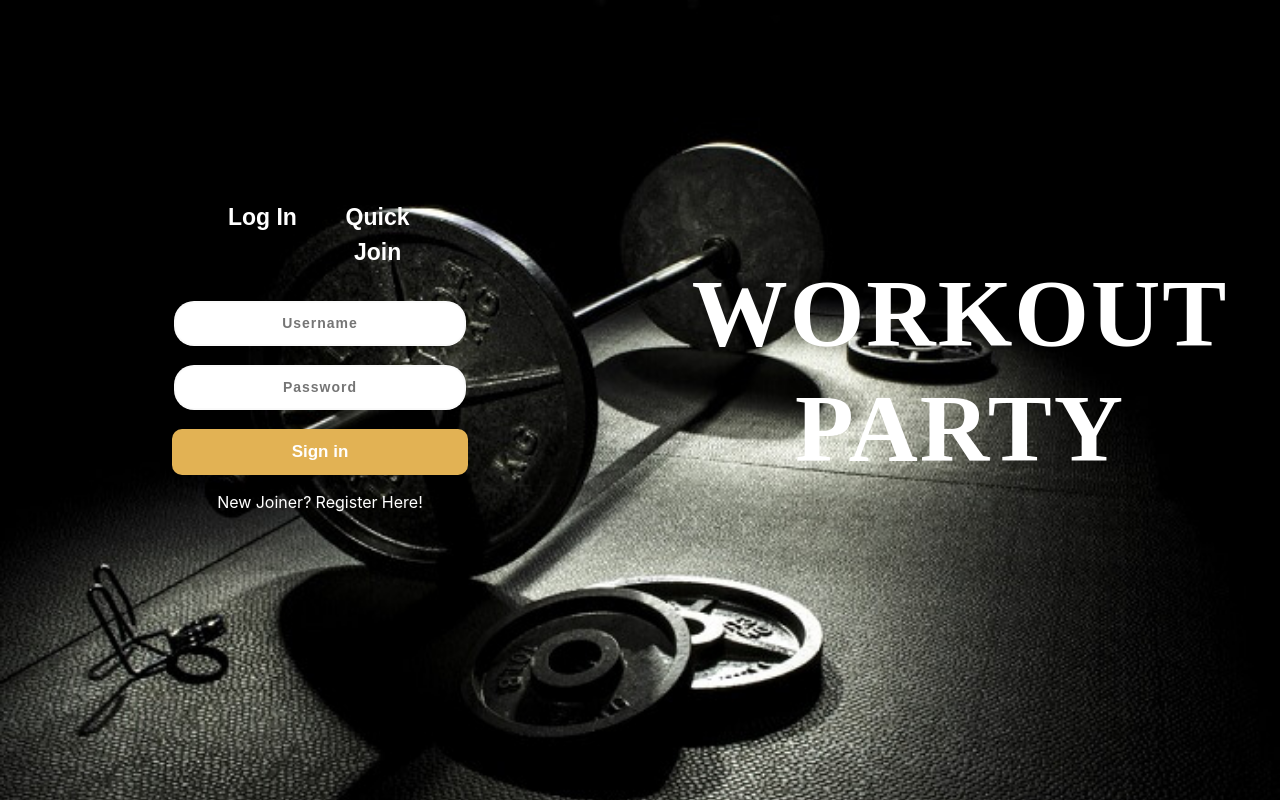
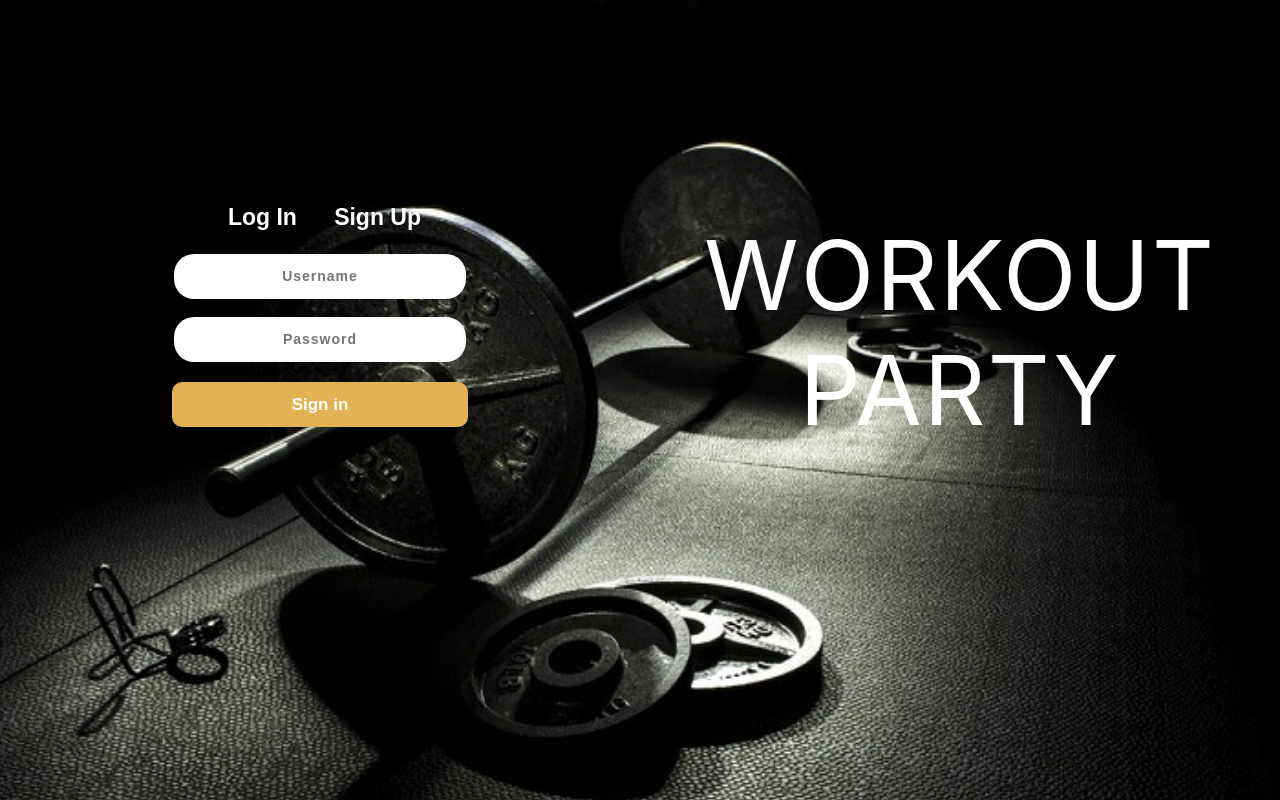
Before and after one commit to royleochan/workout-party, a React (Create React App) app: page / in a window 1280 px wide. Built offline with nearby package versions, Linux system fonts and the light colour scheme; what aws-amplify would draw is missing.

Commit message:
Add authentication

```diff
--- a/package.json
+++ b/package.json
@@ -19,6 +19,8 @@
     "react-component-countdown-timer": "^0.1.8",
     "react-countdown": "^2.2.1",
     "react-dom": "^16.13.1",
+    "react-hook-form": "^6.8.2",
+    "react-icons": "^3.11.0",
     "react-jutsu": "^2.2.0",
     "react-native-timekeeper": "^1.0.4",
     "react-redux": "^7.2.1",
--- a/src/containers/LoginPage/Login.css
+++ /dev/null
@@ -1,113 +0,0 @@
-
-.login-body {
-    background-image: url("background.jpg");
-    background-repeat: no-repeat;
-    background-size: cover;
-}
-
-.main {
-    background-color: transparent;
-    width: 60%;
-    height: 400px;
-    margin-top: 25%;
-    margin-left:20%;
-    border-radius: 1.5em;
-}
-
-.sign {
-    padding-top: 40px;
-    color: white;
-    background-color:transparent;
-    border:none;
-    font-family: 'Ubuntu', sans-serif;
-    font-weight: bold;
-    font-size: 23px;
-    float:"left";
-}
-
-.sign:hover {
-    text-decoration:underline;
-}
-
-.sign:focus {
-    outline:none;
-}
-
-
-.un {
-width: 76%;
-color: rgb(38, 50, 56);
-font-weight: 700;
-font-size: 14px;
-letter-spacing: 1px;
-padding: 10px 20px;
-border: none;
-border-radius: 20px;
-outline: none;
-box-sizing: border-box;
-border: 2px solid rgba(0, 0, 0, 0.02);
-margin: 8% 12% 5% 12%;
-text-align: center;
-font-family: 'Ubuntu', sans-serif;
-}
-
-form.form1 {
-    padding-top: 40px;
-}
-
-.pass {
-        width: 76%;
-color: rgb(38, 50, 56);
-font-weight: 700;
-font-size: 14px;
-letter-spacing: 1px;
-padding: 10px 20px;
-border: none;
-border-radius: 20px;
-outline: none;
-box-sizing: border-box;
-border: 2px solid rgba(0, 0, 0, 0.02);
-text-align: center;
-margin: 0% 12% 5% 12%;
-font-family: 'Ubuntu', sans-serif;
-}
-
-
-.un:focus, .pass:focus {
-    border: 2px solid rgba(0, 0, 0, 0.18) !important;
-
-}
-
-.submit {
-  cursor: pointer;
-    border-radius: 10px;
-    color: #fff;
-    background: #E2B254;
-    border: 0;
-    padding-left: 120px;
-    padding-right:120px;
-    padding-bottom: 10px;
-    padding-top: 10px;
-    font-family: 'Ubuntu', sans-serif;
-    font-size: 17px;
-    font-weight:bold;
-    box-shadow: 0 0 20px 1px rgba(0, 0, 0, 0.04);
-}
-
-.forgot {
-    text-shadow: 0px 0px 3px rgba(117, 117, 117, 0.12);
-    color: white;
-    padding-top: 15px;
-}
-
-a {
-    text-shadow: 0px 0px 3px rgba(117, 117, 117, 0.12);
-    color: white;
-    text-decoration: none
-}
-
-.error {
-    margin-top:10%;
-    text-align:center;
-    width:100%;
-}
--- a/src/containers/LoginPage/Login.js
+++ b/src/containers/LoginPage/Login.js
@@ -1,104 +1,214 @@
-import React from "react";
-import "./Login.css";
+import React, { useState } from "react";
+import { Auth } from "aws-amplify";
+import { useForm } from "react-hook-form";
+import "./Login.scss";
 
-class Login extends React.Component {
-  state = { error: false, type: "sign" };
+const Login = () => {
+  const [isLogin, setIsLogin] = useState(true);
+  const [isSignup, setIsSignUp] = useState(false);
+  const [isValidate, setIsValidate] = useState(false);
+  const [formState, setFormState] = useState({});
+  const { register, handleSubmit, errors } = useForm({ mode: "onBlur" });
 
-  componentDidMount() {
-    document.body.className = "login-body"; // Set the style
-  }
+  const {
+    register: register2,
+    errors: errors2,
+    handleSubmit: handleSubmit2,
+  } = useForm({
+    mode: "onBlur",
+  });
 
-  handleSubmit = (e) => {
-    e.preventDefault();
-    if (
-      e.target.name.value === "testuser" &&
-      e.target.pass.value === "testuser"
-    ) {
+  const handleLogin = async (data, event) => {
+    event.preventDefault();
+
+    try {
+      await Auth.signIn(formState.username, formState.password);
       window.location.href = "/home";
-    } else {
-      this.setState({ error: true });
+    } catch (error) {
+      alert(error.message);
     }
   };
 
-  render() {
+  const handleSignUp = async (data, event) => {
+    event.preventDefault();
+    console.log(formState);
+
+    try {
+      const newUser = await Auth.signUp({
+        username: formState.username,
+        password: formState.password,
+        attributes: {
+          email: formState.email,
+          name: formState.name,
+          preferred_username: formState.username,
+        },
+      });
+      setIsSignUp(false);
+      setIsValidate(true);
+    } catch (error) {
+      alert(error.message);
+    }
+  };
+
+  const handleConfirmation = async (event) => {
+    console.log(formState.code);
+    event.preventDefault();
+
+    try {
+      await Auth.confirmSignUp(formState.username, formState.code);
+      await Auth.signIn(formState.username, formState.password);
+      window.location.href = "/home";
+    } catch (error) {
+      alert(error.message);
+    }
+  };
+
+  const handleChange = (event) => {
+    setFormState({ ...formState, [event.target.name]: event.target.value });
+  };
+
   return (
-      <div>
+    <div className="login-body">
       <div style={{ float: "left", width: "50%" }}>
         <div className="main">
           <div style={{ float: "left", width: "30%", marginLeft: "20%" }}>
             <button
-                onClick={(e) => this.setState({ type: "sign" })}
               className="sign"
               align="center"
+              onClick={() => {
+                setIsLogin(true);
+                setIsSignUp(false);
+              }}
             >
               Log In
             </button>
           </div>
           <div style={{ float: "left", width: "30%" }}>
             <button
-                onClick={(e) => this.setState({ type: "join" })}
               className="sign"
               align="center"
+              onClick={() => {
+                setIsLogin(false);
+                setIsSignUp(true);
+              }}
             >
-                Quick Join
+              Sign Up
             </button>
           </div>
-            {this.state.type === "sign" && (
-              <form className="form1" onSubmit={this.handleSubmit}>
-                {this.state.error && (
-                  <div className="error">
-                    <p style={{ color: "red" }}>
-                      Wrong Username and Password. Please try again.
-                    </p>
-                  </div>
-                )}
+          {isLogin && (
+            <form key={1} onSubmit={handleSubmit(handleLogin)}>
               <input
+                id="username"
                 className="un "
                 type="text"
                 align="center"
                 placeholder="Username"
-                  name="name"
+                name="username"
+                ref={register({ required: true })}
+                onChange={handleChange}
               />
+              {errors.name && <p className="error">Required</p>}
               <input
+                id="password"
                 className="pass"
                 type="password"
                 align="center"
                 placeholder="Password"
-                  name="pass"
+                name="password"
+                ref={register({ required: true })}
+                onChange={handleChange}
               />
+              {errors.name && <p className="error">Required</p>}
               <button className="submit" type="submit" align="center">
                 Sign in
               </button>
-                <p className="forgot" align="center">
-                  <a href="/">New Joiner? Register Here!</a>
-                </p>
             </form>
           )}
 
-            {this.state.type === "join" && (
-              <form className="form1" onSubmit={this.handleSubmit2}>
+          {isSignup && (
+            <form key={2} onSubmit={handleSubmit2(handleSignUp)}>
               <input
+                id="name"
                 className="un "
                 type="text"
                 align="center"
-                  placeholder="Room ID"
+                placeholder="Name"
                 name="name"
+                onChange={handleChange}
+                ref={register2({ required: true })}
               />
+              {errors2.name && <p className="error">Required</p>}
+              <input
+                id="username"
+                className="un "
+                type="text"
+                align="center"
+                placeholder="Username"
+                name="username"
+                onChange={handleChange}
+                ref={register2({ required: true })}
+              />
+              {errors2.name && <p className="error">Required</p>}
+              <input
+                id="email"
+                className="un "
+                type="text"
+                align="center"
+                placeholder="Email"
+                name="email"
+                onChange={handleChange}
+                ref={register2({
+                  required: "Required",
+                  pattern: {
+                    value: /^[A-Z0-9._%+-]+@[A-Z0-9.-]+\.[A-Z]{2,}$/i,
+                    message: "Invalid email address",
+                  },
+                })}
+              />
+              {errors2.email && <p className="error">Invalid email address</p>}
+              <input
+                id="password"
+                className="un "
+                type="text"
+                align="center"
+                placeholder="Password"
+                type="password"
+                onChange={handleChange}
+                name="password"
+                ref={register2({ required: true })}
+              />
+              {errors2.name && <p className="error">Required</p>}
               <button className="submit" type="submit" align="center">
-                  Join
+                Sign Up
               </button>
-                <p className="forgot" align="center">
-                  <a href="/">New Joiner? Register Here!</a>
+            </form>
+          )}
+
+          {isValidate && (
+            <form onSubmit={handleConfirmation}>
+              <input
+                type="submit"
+                className="un "
+                type="text"
+                align="center"
+                onChange={handleChange}
+                placeholder="Confirmation Code"
+                name="code"
+              />
+              <p style={{ color: "white", marginTop: 6 }}>
+                Please check your email for the confirmation code.
               </p>
+              <button className="submit" type="submit" align="center">
+                Confirm
+              </button>
             </form>
           )}
         </div>
       </div>
-        <div style={{ float: "right", width: "50%", marginTop: "20%" }}>
+      <div style={{ float: "right", width: "50%", marginTop: "17%" }}>
         <h1
           style={{
-              fontFamily: "Montserrat",
-              fontWeight: "800",
+            fontWeight: "400",
             fontSize: "96px",
             color: "white",
           }}
@@ -108,7 +218,6 @@ class Login extends React.Component {
       </div>
     </div>
   );
-  }
-}
+};
 
 export default Login;
--- /dev/null
+++ b/src/containers/LoginPage/Login.scss
@@ -0,0 +1,116 @@
+.login-body {
+  background-image: url("background.jpg");
+  background-repeat: no-repeat;
+  background-size: cover;
+  height: 100vh;
+  width: 100%;
+}
+
+.main {
+  background-color: transparent;
+  width: 60%;
+  height: 400px;
+  margin-top: 25%;
+  margin-left: 20%;
+  border-radius: 1.5em;
+}
+
+.sign {
+  padding-top: 40px;
+  color: white;
+  background-color: transparent;
+  border: none;
+  font-family: "Ubuntu", sans-serif;
+  font-weight: bold;
+  font-size: 23px;
+  float: "left";
+}
+
+.sign:hover {
+  text-decoration: underline;
+}
+
+.sign:focus {
+  outline: none;
+}
+
+.un {
+  width: 76%;
+  color: rgb(38, 50, 56);
+  font-weight: 700;
+  font-size: 14px;
+  letter-spacing: 1px;
+  padding: 10px 20px;
+  border: none;
+  border-radius: 20px;
+  outline: none;
+  box-sizing: border-box;
+  border: 2px solid rgba(0, 0, 0, 0.02);
+  margin-top: 18px;
+  text-align: center;
+  font-family: "Ubuntu", sans-serif;
+}
+
+form.form1 {
+  padding-top: 40px;
+}
+
+.pass {
+  width: 76%;
+  color: rgb(38, 50, 56);
+  font-weight: 700;
+  font-size: 14px;
+  letter-spacing: 1px;
+  padding: 10px 20px;
+  border: none;
+  border-radius: 20px;
+  outline: none;
+  box-sizing: border-box;
+  border: 2px solid rgba(0, 0, 0, 0.02);
+  text-align: center;
+  margin-top: 18px;
+  font-family: "Ubuntu", sans-serif;
+}
+
+.un:focus,
+.pass:focus {
+  border: 2px solid rgba(0, 0, 0, 0.18) !important;
+}
+
+.submit {
+  cursor: pointer;
+  border-radius: 10px;
+  color: #fff;
+  background: #e2b254;
+  border: 0;
+  padding-left: 120px;
+  padding-right: 120px;
+  padding-bottom: 10px;
+  padding-top: 10px;
+  margin-top: 20px;
+  font-family: "Ubuntu", sans-serif;
+  font-size: 17px;
+  font-weight: bold;
+  box-shadow: 0 0 20px 1px rgba(0, 0, 0, 0.04);
+}
+
+.forgot {
+  text-shadow: 0px 0px 3px rgba(117, 117, 117, 0.12);
+  color: white;
+  padding-top: 15px;
+}
+
+a {
+  text-shadow: 0px 0px 3px rgba(117, 117, 117, 0.12);
+  color: white;
+  text-decoration: none;
+}
+
+.error {
+  color: #bf1650;
+}
+
+.error::before {
+  display: inline;
+  content: "⚠ ";
+}
```
Also changed, not shown: src/App.js (+11 -0 lines), 1 other file (tests, documents, lock files or other folders). Lines whose indentation alone changed are shown as unchanged.
